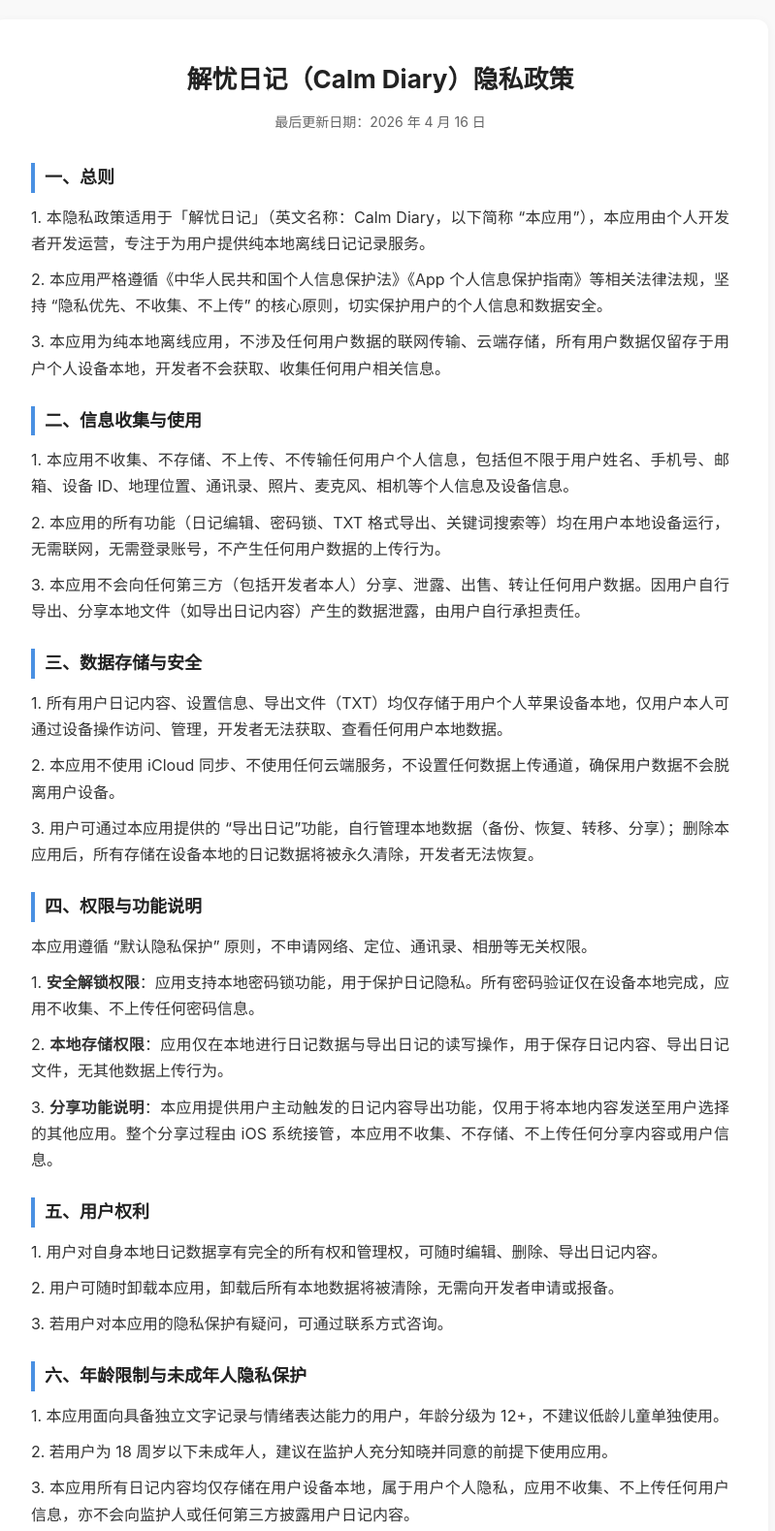
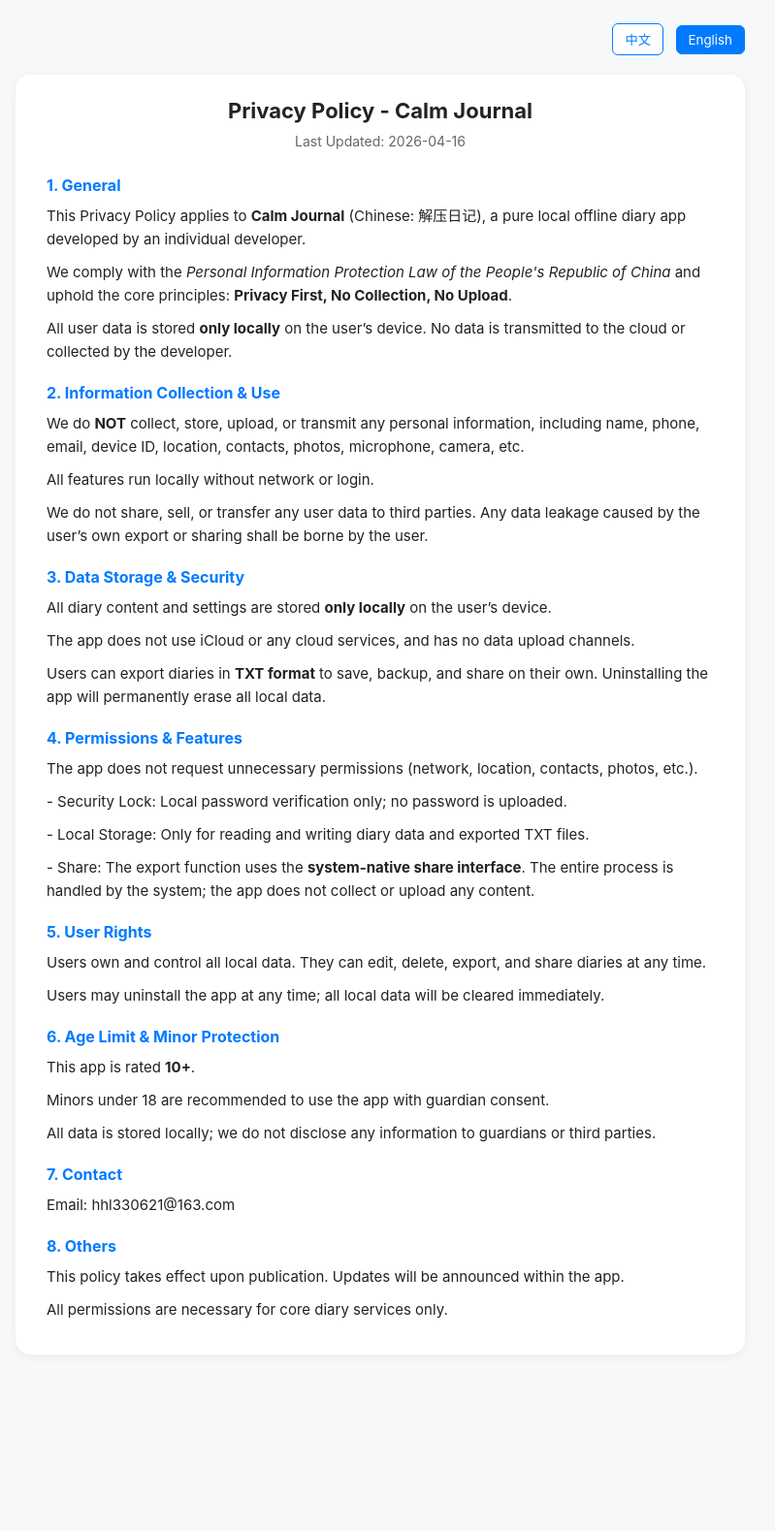
Before and after one commit to 702seven/privacy-policy, a plain HTML site: page index.html in a window 1280 px wide. Shown: the top 1579 px of the page at 97% size, without its empty margins (248-1047 px from the left). After the commit the page ends 1421 px from the top, so only its background shows below. Drawn offline with Linux system fonts and the light colour scheme.

Commit message:
Update index.html

```diff
--- a/index.html
+++ b/index.html
@@ -1,126 +1,140 @@
 <!DOCTYPE html>
-<html lang="zh-CN">
+<html lang="en">
 <head>
 <meta charset="UTF-8">
 <meta name="viewport" content="width=device-width, initial-scale=1.0">
-    <title>隐私政策 - 解忧日记 Calm Diary</title>
+<title>Privacy Policy - Calm Journal</title>
 <style>
-        * {
-            margin: 0;
-            padding: 0;
-            box-sizing: border-box;
-        }
-
-        body {
-            font-family: -apple-system, BlinkMacSystemFont, "Segoe UI", Roboto, "Helvetica Neue", Arial, sans-serif;
-            background-color: #f9f9f9;
-            color: #333;
-            line-height: 1.7;
-            padding: 20px;
-        }
-
-        .container {
-            max-width: 800px;
-            margin: 0 auto;
-            background: white;
-            padding: 40px;
-            border-radius: 12px;
-            box-shadow: 0 2px 10px rgba(0, 0, 0, 0.05);
-        }
-
-        h1 {
-            font-size: 26px;
-            text-align: center;
-            margin-bottom: 10px;
-            color: #222;
-        }
-
-        .update {
-            text-align: center;
-            color: #666;
-            margin-bottom: 30px;
-            font-size: 14px;
-        }
-
-        h2 {
-            font-size: 18px;
-            margin: 25px 0 12px;
-            color: #222;
-            border-left: 4px solid #4a90e2;
-            padding-left: 10px;
-        }
-
-        p {
-            margin-bottom: 10px;
-            text-align: justify;
-        }
-
-        ul {
-            padding-left: 20px;
-            margin-bottom: 12px;
-        }
-
-        li {
-            margin-bottom: 6px;
-        }
-
-        .contact {
-            font-weight: bold;
-            color: #4a90e2;
-        }
-
-        footer {
-            text-align: center;
-            margin-top: 40px;
-            color: #999;
-            font-size: 13px;
-        }
+*{margin:0;padding:0;box-sizing:border-box;font-family:-apple-system,BlinkMacSystemFont,"Segoe UI",Roboto,sans-serif}
+body{background:#f7f8fa;color:#222;padding:24px;max-width:800px;margin:0 auto}
+.lang-bar{text-align:right;margin-bottom:20px}
+.lang-btn{padding:6px 12px;border:1px solid #007aff;border-radius:6px;background:#fff;color:#007aff;margin-left:8px;cursor:pointer}
+.lang-btn.active{background:#007aff;color:#fff}
+.container{background:#fff;padding:24px 32px;border-radius:16px;box-shadow:0 2px 12px rgba(0,0,0,0.06)}
+h1{text-align:center;font-size:22px;margin-bottom:8px}
+.update{text-align:center;color:#666;font-size:14px;margin-bottom:24px}
+h2{font-size:16px;margin:20px 0 10px;color:#007aff}
+p{line-height:1.6;margin-bottom:10px;font-size:15px}
+.zh{display:none}
 </style>
 </head>
 <body>
+<div class="lang-bar">
+<button class="lang-btn" id="zhBtn">中文</button>
+<button class="lang-btn active" id="enBtn">English</button>
+</div>
+
+<!-- English -->
+<div class="en" id="enPolicy">
 <div class="container">
-        <h1>解忧日记（Calm Diary）隐私政策</h1>
-        <p class="update">最后更新日期：2026 年 4 月 16 日</p>
+<h1>Privacy Policy - Calm Journal</h1>
+<p class="update">Last Updated: 2026-04-16</p>
+
+<h2>1. General</h2>
+<p>This Privacy Policy applies to <strong>Calm Journal</strong> (Chinese: 解压日记), a pure local offline diary app developed by an individual developer.</p>
+<p>We comply with the <em>Personal Information Protection Law of the People's Republic of China</em> and uphold the core principles: <strong>Privacy First, No Collection, No Upload</strong>.</p>
+<p>All user data is stored <strong>only locally</strong> on the user’s device. No data is transmitted to the cloud or collected by the developer.</p>
+
+<h2>2. Information Collection & Use</h2>
+<p>We do <strong>NOT</strong> collect, store, upload, or transmit any personal information, including name, phone, email, device ID, location, contacts, photos, microphone, camera, etc.</p>
+<p>All features run locally without network or login.</p>
+<p>We do not share, sell, or transfer any user data to third parties. Any data leakage caused by the user’s own export or sharing shall be borne by the user.</p>
+
+<h2>3. Data Storage & Security</h2>
+<p>All diary content and settings are stored <strong>only locally</strong> on the user’s device.</p>
+<p>The app does not use iCloud or any cloud services, and has no data upload channels.</p>
+<p>Users can export diaries in <strong>TXT format</strong> to save, backup, and share on their own. Uninstalling the app will permanently erase all local data.</p>
+
+<h2>4. Permissions & Features</h2>
+<p>The app does not request unnecessary permissions (network, location, contacts, photos, etc.).</p>
+<p>- Security Lock: Local password verification only; no password is uploaded.</p>
+<p>- Local Storage: Only for reading and writing diary data and exported TXT files.</p>
+<p>- Share: The export function uses the <strong>system-native share interface</strong>. The entire process is handled by the system; the app does not collect or upload any content.</p>
+
+<h2>5. User Rights</h2>
+<p>Users own and control all local data. They can edit, delete, export, and share diaries at any time.</p>
+<p>Users may uninstall the app at any time; all local data will be cleared immediately.</p>
+
+<h2>6. Age Limit & Minor Protection</h2>
+<p>This app is rated <strong>10+</strong>.</p>
+<p>Minors under 18 are recommended to use the app with guardian consent.</p>
+<p>All data is stored locally; we do not disclose any information to guardians or third parties.</p>
+
+<h2>7. Contact</h2>
+<p>Email: hhl330621@163.com</p>
+
+<h2>8. Others</h2>
+<p>This policy takes effect upon publication. Updates will be announced within the app.</p>
+<p>All permissions are necessary for core diary services only.</p>
+</div>
+</div>
+
+<!-- 中文 -->
+<div class="zh" id="zhPolicy">
+<div class="container">
+<h1>隐私政策 - 解压日记</h1>
+<p class="update">最后更新：2026-04-16</p>
 
 <h2>一、总则</h2>
-        <p>1. 本隐私政策适用于「解忧日记」（英文名称：Calm Diary，以下简称 “本应用”），本应用由个人开发者开发运营，专注于为用户提供纯本地离线日记记录服务。</p>
-        <p>2. 本应用严格遵循《中华人民共和国个人信息保护法》《App 个人信息保护指南》等相关法律法规，坚持 “隐私优先、不收集、不上传” 的核心原则，切实保护用户的个人信息和数据安全。</p>
-        <p>3. 本应用为纯本地离线应用，不涉及任何用户数据的联网传输、云端存储，所有用户数据仅留存于用户个人设备本地，开发者不会获取、收集任何用户相关信息。</p>
+<p>本隐私政策适用于<strong>解压日记（Calm Journal）</strong>，由个人开发者开发，提供纯本地离线日记服务。</p>
+<p>应用严格遵循《中华人民共和国个人信息保护法》，坚持<strong>隐私优先、不收集、不上传</strong>原则。</p>
+<p>所有用户数据仅保存在<strong>设备本地</strong>，不上传云端，开发者无法获取任何数据。</p>
 
 <h2>二、信息收集与使用</h2>
-        <p>1. 本应用不收集、不存储、不上传、不传输任何用户个人信息，包括但不限于用户姓名、手机号、邮箱、设备 ID、地理位置、通讯录、照片、麦克风、相机等个人信息及设备信息。</p>
-        <p>2. 本应用的所有功能（日记编辑、密码锁、TXT 格式导出、关键词搜索等）均在用户本地设备运行，无需联网，无需登录账号，不产生任何用户数据的上传行为。</p>
-        <p>3. 本应用不会向任何第三方（包括开发者本人）分享、泄露、出售、转让任何用户数据。因用户自行导出、分享本地文件（如导出日记内容）产生的数据泄露，由用户自行承担责任。</p>
+<p>应用<strong>不收集、不存储、不上传、不传输</strong>任何个人信息，包括姓名、手机号、邮箱、设备ID、位置、通讯录、照片、麦克风、相机等。</p>
+<p>所有功能均在本地运行，无需联网、无需登录。</p>
+<p>应用不会向第三方分享、出售用户数据。用户自行导出、分享导致的数据泄露，由用户自行承担。</p>
 
 <h2>三、数据存储与安全</h2>
-        <p>1. 所有用户日记内容、设置信息、导出文件（TXT）均仅存储于用户个人苹果设备本地，仅用户本人可通过设备操作访问、管理，开发者无法获取、查看任何用户本地数据。</p>
-        <p>2. 本应用不使用 iCloud 同步、不使用任何云端服务，不设置任何数据上传通道，确保用户数据不会脱离用户设备。</p>
-        <p>3. 用户可通过本应用提供的 “导出日记”功能，自行管理本地数据（备份、恢复、转移、分享）；删除本应用后，所有存储在设备本地的日记数据将被永久清除，开发者无法恢复。</p>
+<p>日记内容与设置仅保存在<strong>设备本地</strong>。</p>
+<p>应用不使用iCloud或任何云端服务，无数据上传通道。</p>
+<p>用户可将日记导出为<strong>TXT格式</strong>，自行保存、备份、分享。卸载应用后，本地数据将永久清除。</p>
 
-        <h2>四、权限与功能说明</h2>
-        <p>本应用遵循 “默认隐私保护” 原则，不申请网络、定位、通讯录、相册等无关权限。</p>
-        <p>1. <strong>安全解锁权限</strong>：应用支持本地密码锁功能，用于保护日记隐私。所有密码验证仅在设备本地完成，应用不收集、不上传任何密码信息。</p>
-        <p>2. <strong>本地存储权限</strong>：应用仅在本地进行日记数据与导出日记的读写操作，用于保存日记内容、导出日记文件，无其他数据上传行为。</p>
-        <p>3. <strong>分享功能说明</strong>：本应用提供用户主动触发的日记内容导出功能，仅用于将本地内容发送至用户选择的其他应用。整个分享过程由 iOS 系统接管，本应用不收集、不存储、不上传任何分享内容或用户信息。</p>
+<h2>四、权限与功能</h2>
+<p>应用不申请网络、定位、通讯录、相册等无关权限。</p>
+<p>- 安全锁：仅本地密码验证，密码不上传。</p>
+<p>- 本地存储：仅用于读写日记数据与导出文件。</p>
+<p>- 分享：导出功能使用<strong>系统原生分享</strong>，全程由系统处理，应用不收集、不上传内容。</p>
 
 <h2>五、用户权利</h2>
-        <p>1. 用户对自身本地日记数据享有完全的所有权和管理权，可随时编辑、删除、导出日记内容。</p>
-        <p>2. 用户可随时卸载本应用，卸载后所有本地数据将被清除，无需向开发者申请或报备。</p>
-        <p>3. 若用户对本应用的隐私保护有疑问，可通过联系方式咨询。</p>
+<p>用户拥有本地数据的所有权与控制权，可随时编辑、删除、导出、分享。</p>
+<p>用户可随时卸载应用，数据立即清除。</p>
 
-        <h2>六、年龄限制与未成年人隐私保护</h2>
-        <p>1. 本应用面向具备独立文字记录与情绪表达能力的用户，年龄分级为 12+，不建议低龄儿童单独使用。</p>
-        <p>2. 若用户为 18 周岁以下未成年人，建议在监护人充分知晓并同意的前提下使用应用。</p>
-        <p>3. 本应用所有日记内容均仅存储在用户设备本地，属于用户个人隐私，应用不收集、不上传任何用户信息，亦不会向监护人或任何第三方披露用户日记内容。</p>
+<h2>六、年龄限制与未成年人保护</h2>
+<p>本应用年龄分级：<strong>10+</strong>。</p>
+<p>18岁以下未成年人建议在监护人同意下使用。</p>
+<p>数据仅存本地，不向监护人或第三方披露任何信息。</p>
 
 <h2>七、联系方式</h2>
-        <p>如您对本隐私政策有任何疑问、建议或投诉，可通过邮箱联系：<span class="contact">hhl330621@163.com</span></p>
+<p>邮箱：hhl330621@163.com</p>
 
 <h2>八、其他</h2>
-        <p>1. 本隐私政策自发布之日起生效，若后续因应用功能更新需要调整隐私政策，将在应用内公示，无需用户额外同意。</p>
-        <p>2. 本应用的隐私保护遵循 “默认隐私保护” 原则，所有权限与功能均为实现日记记录核心服务所必需，无冗余权限申请。</p>
+<p>本政策自发布之日生效，更新将在应用内公示。</p>
+<p>所有权限均为日记核心功能所需。</p>
+</div>
+</div>
 
-        <footer>© 2026 解忧日记 Calm Diary. 纯本地离线日记应用。</footer>
-    </div>
+<script>
+const zhBtn = document.getElementById('zhBtn');
+const enBtn = document.getElementById('enBtn');
+const zhPolicy = document.getElementById('zhPolicy');
+const enPolicy = document.getElementById('enPolicy');
+
+enBtn.addEventListener('click', () => {
+enPolicy.style.display = 'block';
+zhPolicy.style.display = 'none';
+enBtn.classList.add('active');
+zhBtn.classList.remove('active');
+document.documentElement.lang = 'en';
+});
+
+zhBtn.addEventListener('click', () => {
+zhPolicy.style.display = 'block';
+enPolicy.style.display = 'none';
+zhBtn.classList.add('active');
+enBtn.classList.remove('active');
+document.documentElement.lang = 'zh';
+});
+</script>
 </body>
 </html>
```
Lines whose indentation alone changed are shown as unchanged.
